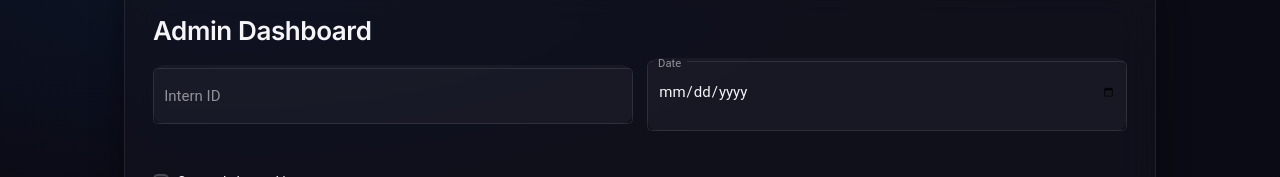
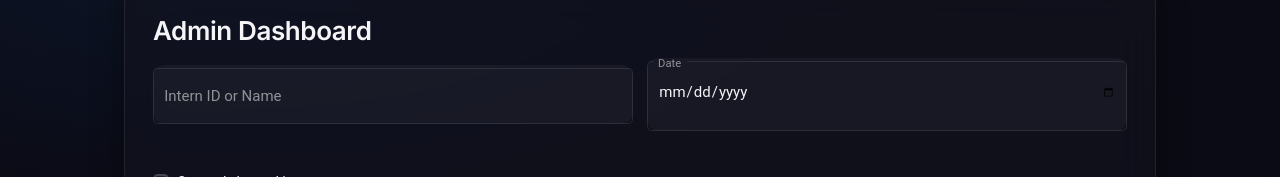
Before and after one commit to Boomika-Selvam/intern-attendance-tracker, an Angular app in the folder frontend/: page /admin in a window 1280 px wide. Shown: the part 119-296 px from the top of the page. Built offline with nearby package versions, Linux system fonts and the light colour scheme; no server answers; what @zxing/ngx-scanner would draw is missing.

Commit message:
Show intern name in attendance table

```diff
--- a/frontend/src/app/core/models/attendance.model.ts
+++ b/frontend/src/app/core/models/attendance.model.ts
@@ -2,6 +2,7 @@ export interface Attendance {
   _id?: string;
   attendanceId: string;
   internId: string;
+  name?: string;
   attendanceDate?: string;
   loginTime: string;
   logoutTime?: string;
--- a/frontend/src/app/features/admin/admin-dashboard.component.html
+++ b/frontend/src/app/features/admin/admin-dashboard.component.html
@@ -4,8 +4,8 @@
 
     <form class="filters" [formGroup]="filters" (ngSubmit)="applyFilters()">
       <mat-form-field appearance="outline">
-        <mat-label>Intern ID</mat-label>
-        <input matInput formControlName="internId" placeholder="INT001">
+        <mat-label>Intern ID or Name</mat-label>
+<input matInput formControlName="internId" placeholder="INT001 or Daisy">
       </mat-form-field>
 
       <mat-form-field appearance="outline">
@@ -53,6 +53,10 @@
             <th mat-header-cell *matHeaderCellDef>Intern ID</th>
             <td mat-cell *matCellDef="let row">{{ row.internId }}</td>
           </ng-container>
+          <ng-container matColumnDef="name">
+  <th mat-header-cell *matHeaderCellDef>Name</th>
+  <td mat-cell *matCellDef="let row">{{ row.name || '-' }}</td>
+</ng-container>
           <ng-container matColumnDef="loginTime">
             <th mat-header-cell *matHeaderCellDef>Login</th>
             <td mat-cell *matCellDef="let row">{{ row.loginTime | date:'short' }}</td>
--- a/frontend/src/app/features/admin/admin-dashboard.component.ts
+++ b/frontend/src/app/features/admin/admin-dashboard.component.ts
@@ -18,7 +18,7 @@ export class AdminDashboardComponent implements OnInit {
   interns: Intern[] = [];
   attendance: Attendance[] = [];
   internColumns = ['internId', 'name', 'createdAt'];
-  attendanceColumns = ['internId', 'loginTime', 'logoutTime', 'totalWorkingHours', 'isLoggedIn', 'notificationType'];
+  attendanceColumns = ['internId', 'name', 'loginTime', 'logoutTime', 'totalWorkingHours', 'isLoggedIn', 'notificationType'];
 
   constructor(private fb: FormBuilder, public api: ApiService) {}
 
```
